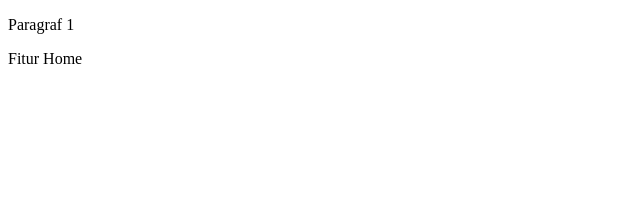
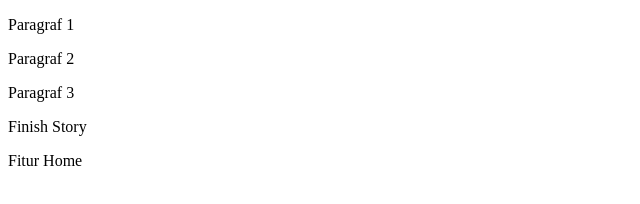
Before and after one commit to adeaye/webdev5, a plain HTML site: page index.html in a window 1280 px wide. Shown: the whole page, without its empty margins (0-640 px from the left). Drawn offline with Linux system fonts and the light colour scheme.

Commit message:
finish first story

```diff
--- a/index.html
+++ b/index.html
@@ -7,6 +7,9 @@
 </head>
 <body>
     <p>Paragraf 1</p>
+    <p>Paragraf 2</p>
+    <p>Paragraf 3</p>
+    <p>Finish Story</p>
     <p>Fitur Home</p>
 </body>
 </html>
```
